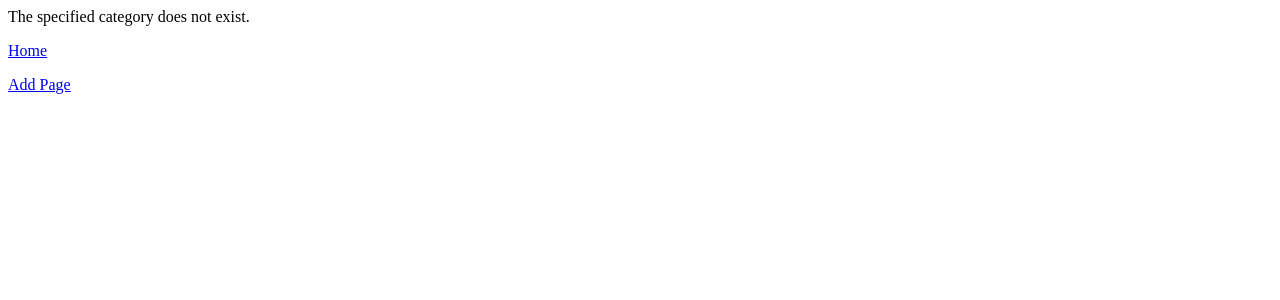
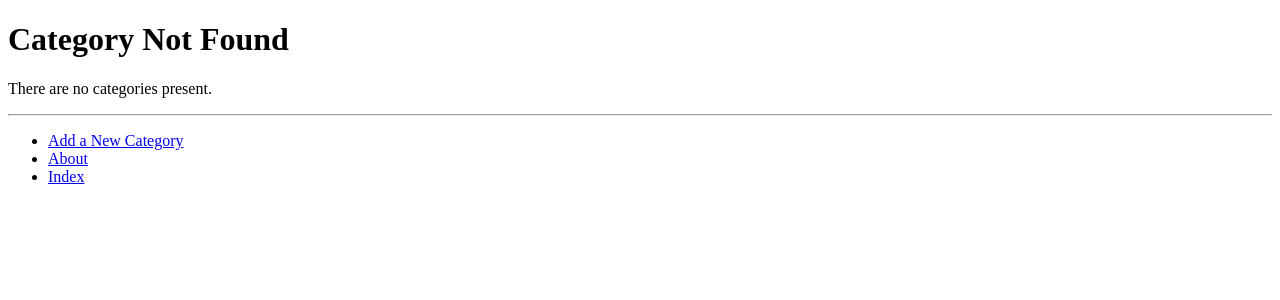
Before and after one commit to AdamAsheen/tango_with_django_project, a Django app: page /rango/category/1/ in a window 1280 px wide. Shown: the top 300 px of the page. Run offline with Django 3.2, Linux system fonts and the light colour scheme; data that the repository does not hold is empty.

Commit message:
chapter 8

```diff
--- /dev/null
+++ b/tango_with_django_project/rango/templatetags/rango_template_tags.py
@@ -0,0 +1,8 @@
+from django import template
+from rango.models import Category
+
+register = template.Library()
+
+@register.inclusion_tag('rango/categories.html')
+def get_category_list(current_category=None):
+    return {'categories': Category.objects.all(), 'current_category': current_category}
--- /dev/null
+++ b/tango_with_django_project/templates/rango/base.html
@@ -0,0 +1,28 @@
+<!DOCTYPE html>
+{% load staticfiles %}
+{% load rango_template_tags %}
+<html>
+    <head lang="en">
+        <meta charset="UTF-8"/>
+        <title>Rango - {% block title_block %}How to Tango with Django!{% endblock %}</title>
+    </head>
+    <body>
+        <div>
+        {% block body_block %}
+        {% endblock %}
+        </div>
+        <div>
+            {% block sidebar_block %}
+                {% get_category_list %}
+            {% endblock %}
+        </div>
+        <hr />
+        <div>
+            <ul>
+                <li><a href="{% url 'rango:add_category' %}">Add a New Category</a></li>
+                <li><a href="{% url 'rango:about' %}">About</a></li>
+                <li><a href="{% url 'rango:index' %}">Index</a></li>
+            </ul>
+        </div>
+    </body>
+</html>
--- /dev/null
+++ b/tango_with_django_project/templates/rango/categories.html
@@ -0,0 +1,19 @@
+{% if categories %}
+<ul>
+    {% for c in categories %}
+        {% if c == current_category %}
+            <li>
+                <strong>
+                    <a href="{% url 'rango:show_category' c.slug %}">{{ c.name }}</a>
+                </strong>
+            </li>
+        {% else %}
+            <li>
+                <a href="{% url 'rango:show_category' c.slug %}">{{ c.name }}</a>
+            </li>
+        {% endif %}
+    {% endfor %}
+</ul>
+{% else %}
+<p>There are no categories present.</p>
+{% endif %}
--- a/tango_with_django_project/templates/rango/category.html
+++ b/tango_with_django_project/templates/rango/category.html
@@ -1,31 +1,28 @@
-<!DOCTYPE html>
-<body>
-    <head>
-        <title>Rango</title>
-    </head>
+{% extends 'rango/base.html' %}
+{% load staticfiles %}
 
-    <div>
-        <div>
+{% block title_block %}
     {% if category %}
-            <h1>{{category.name}}</h1>
+        {{ category.name }}
+    {% else %}
+        Unknown Category
+    {% endif %}
+{% endblock %}
+
+{% block body_block %}
+    {% if category %}
+        <h1>{{ category.name }}</h1>
         {% if pages %}
-        </div>
             <ul>
                 {% for page in pages %}
-            <li><a href = "{{page.url}}">{{page.title}}</a></li>
+                    <li><a href="{{ page.url }}">{{ page.title }}</a></li>
                 {% endfor %}
             </ul>
         {% else %}
             <strong>No pages currently in category.</strong>
         {% endif %}
+        <a href="{% url 'rango:add_page' category.slug %}">Add a New Page</a>
     {% else %}
-        The specified category does not exist.
+        <h1>Category Not Found</h1>
     {% endif %}
-    </div>
-    <p><a href="/rango/">Home</a></p>
-    <a href="{% url 'rango:add_page' category.slug %}">Add Page</a>
-
-
-
-</body>
-</html>
+{% endblock %}
```
Also changed, not shown: tango_with_django_project/templates/rango/about.html (+10 -11 lines), tango_with_django_project/templates/rango/add_category.html (+9 -10 lines), tango_with_django_project/templates/rango/add_page.html (+8 -0 lines), tango_with_django_project/templates/rango/index.html (+10 -13 lines), tango_with_django_project/rango/templatetags/__init__.py (added). Lines whose indentation alone changed are shown as unchanged.
